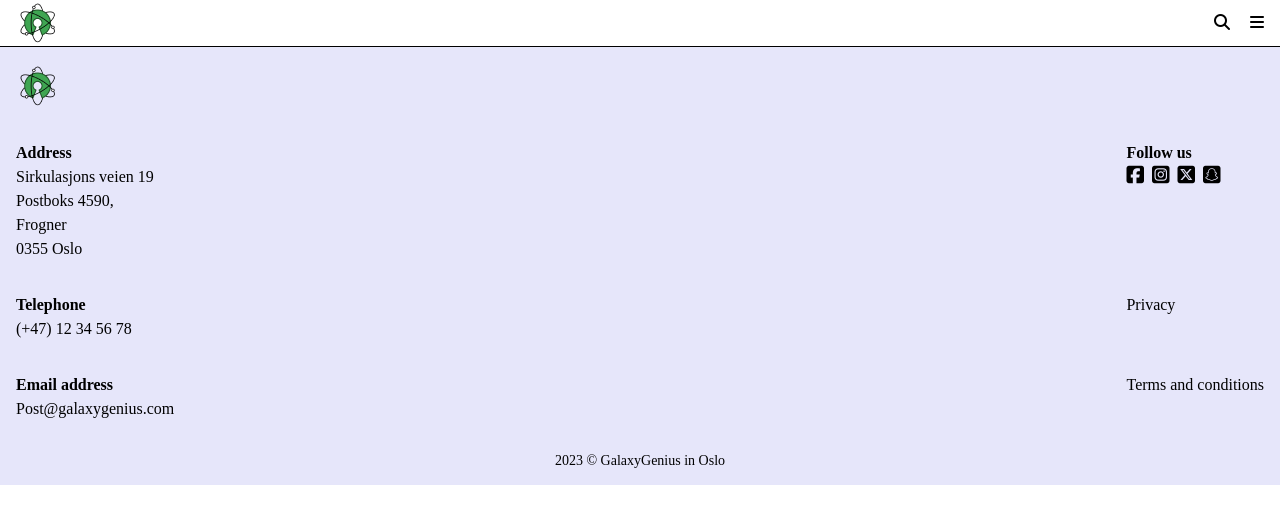
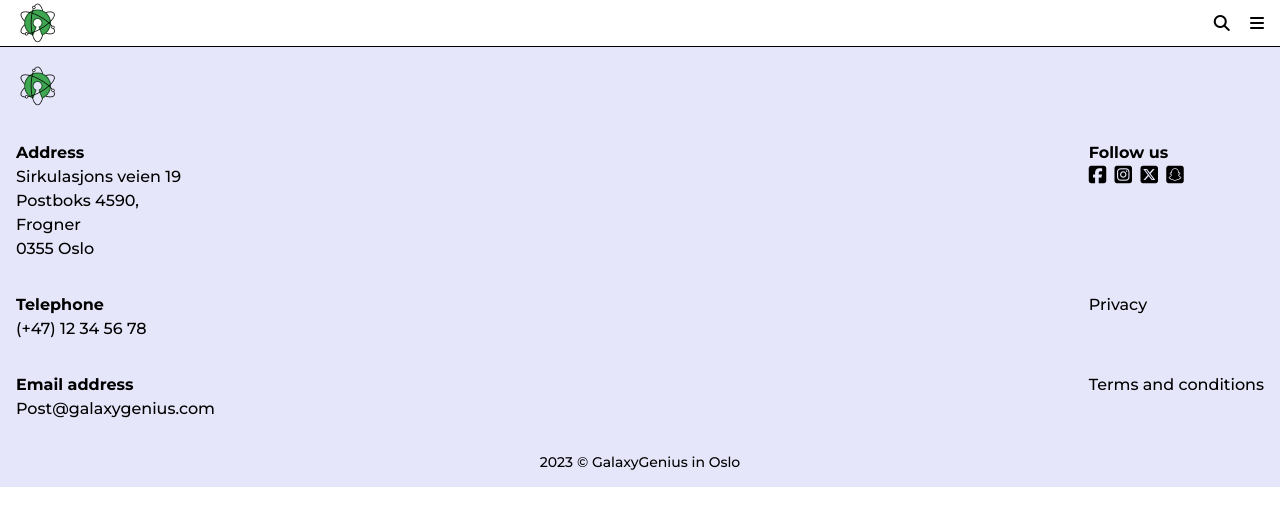
Before and after one commit to marroe01284/Semester-Project-Q4, a plain HTML site: page index.html in a window 1280 px wide. Drawn offline with Linux system fonts and the light colour scheme; a web font is replaced by a local one.

Commit message:
removed the root and all tags, we have imort

```diff
--- a/css/styles.css
+++ b/css/styles.css
@@ -1,27 +1,6 @@
 
-:root{
-    --background-color:#FFFFFF;
-    --font-color:#000000;
-    --header-one-color:#FFDAB9;
-    --header-two-color:#E6E6FA;
-    --footer-color:#E6E6FA;
-    --category-body:#F8A166;
-    --category-space:#FF8888;
-    --category-vr:#38C3FF;
-    --category-climate:#FCFF79;
-    --icon-color:#014284;
-    --button-one:#FF981C;
-    --button-two:#4CAF50;
-    --botton-one-active:#FFBD6C;
-    --button-two-active:#79E47E;
-}
-
-* {
-    box-sizing: border-box;
-    margin: 0;
-    font-family: 'Abhaya Libre', serif;
-}
-
+@import"variables.css";
+@import"reset.css";
 nav {
     display: flex;
     justify-content: space-between;
@@ -141,25 +120,6 @@ footer {
     padding-top: 32px;
     font-size: 14px;
 }
-@import"variables.css";
-@import"reset.css";
-
-
-nav{
-    display: flex;
-    justify-content: space-between;
-    align-items: center;
-    border-bottom: 1px solid black;
-}
-nav img{
-    padding-left: 1rem;
-}
-.fa-magnifying-glass{
-    padding-right: 1rem;
-}
-.fa-bars{
-    padding-right: 1rem;
-}
 /*Small screens*/
 @media (min-width: 430px){
 }
```
